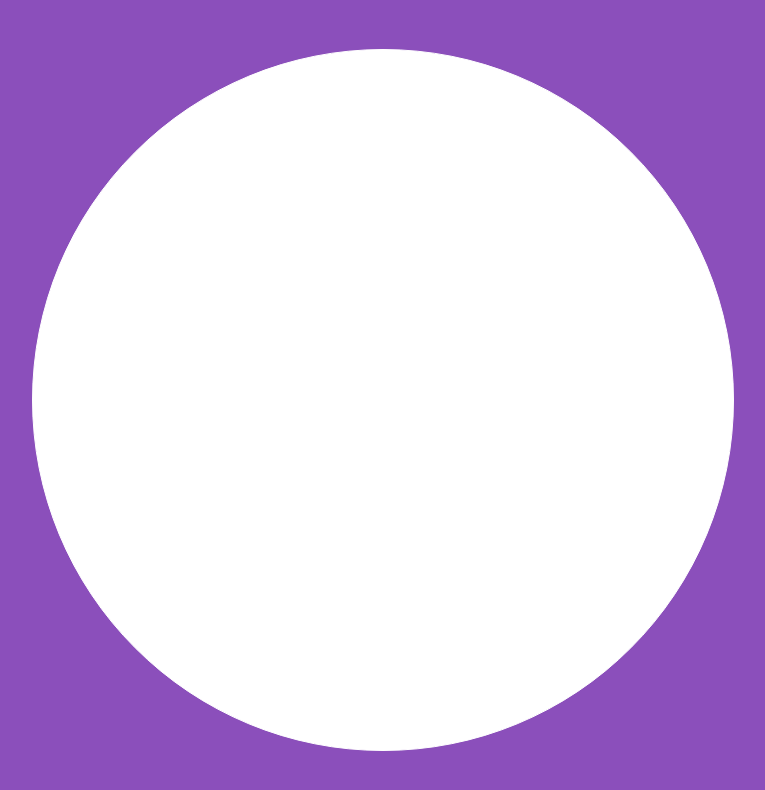
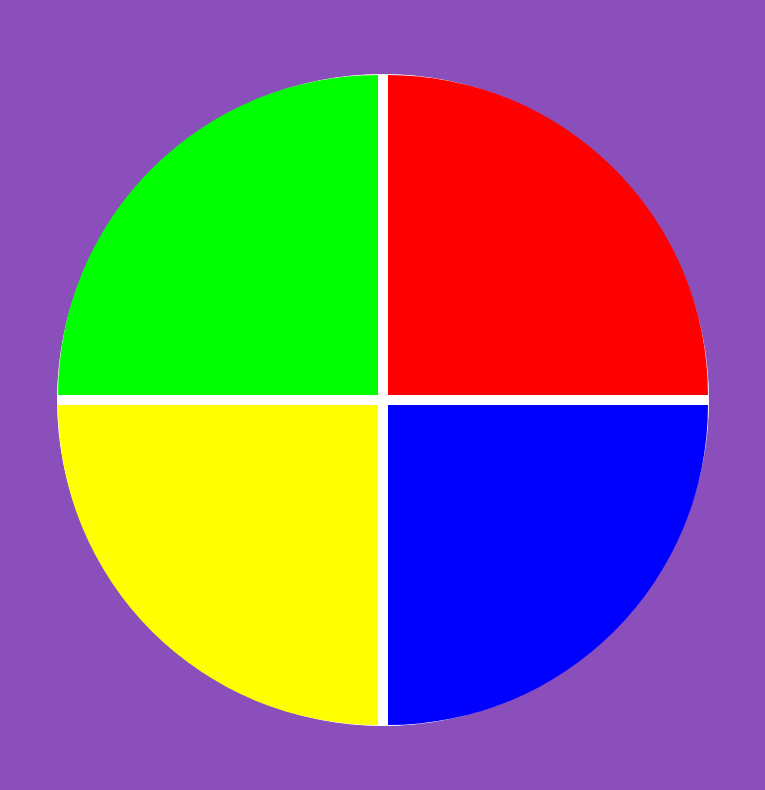
Before and after one commit to MarcosRigel/Genius, a plain HTML site: page index.html in a window 1280 px wide. Shown: the whole page, without its empty margins (257-1022 px from the left). Drawn offline with Linux system fonts and the light colour scheme.

Commit message:
segunda parte

```diff
--- a/style.css
+++ b/style.css
@@ -13,12 +13,41 @@ body {
 
 .genius {
   display: grid;
-  grid-template-areas: 'green red'
-  'yellow blue';
+  grid-template-areas: 'verde vermelho'
+  'amarelo azul';
   grid-gap: 10px;
   border: 1px solid #ffffff;
   background-color: #ffffff;
   border-radius: 100%;
-  width: 700px;
-  height: 700px;
+  width: 650px;
+  height: 650px;
 }
+
+.blue {
+  grid-area: azul;
+  background-color: rgb(0, 0, 255);
+  border-bottom-right-radius: 100%;
+
+}
+
+.red {
+  grid-area: vermelho;
+  background-color: rgb(255, 0, 0);
+  border-top-right-radius: 100%;
+}
+
+.yellow {
+  grid-area: amarelo;
+  background-color: rgb(255, 255, 2);
+  border-bottom-left-radius: 100%;
+}
+
+.green {
+  grid-area: verde;
+  background-color: rgb(0, 255, 0);
+  border-top-left-radius: 100%;
+}
+
+.selected {
+  opacity: 0.8;
+}
```
Also changed, not shown: script.js (+34 -0 lines).
